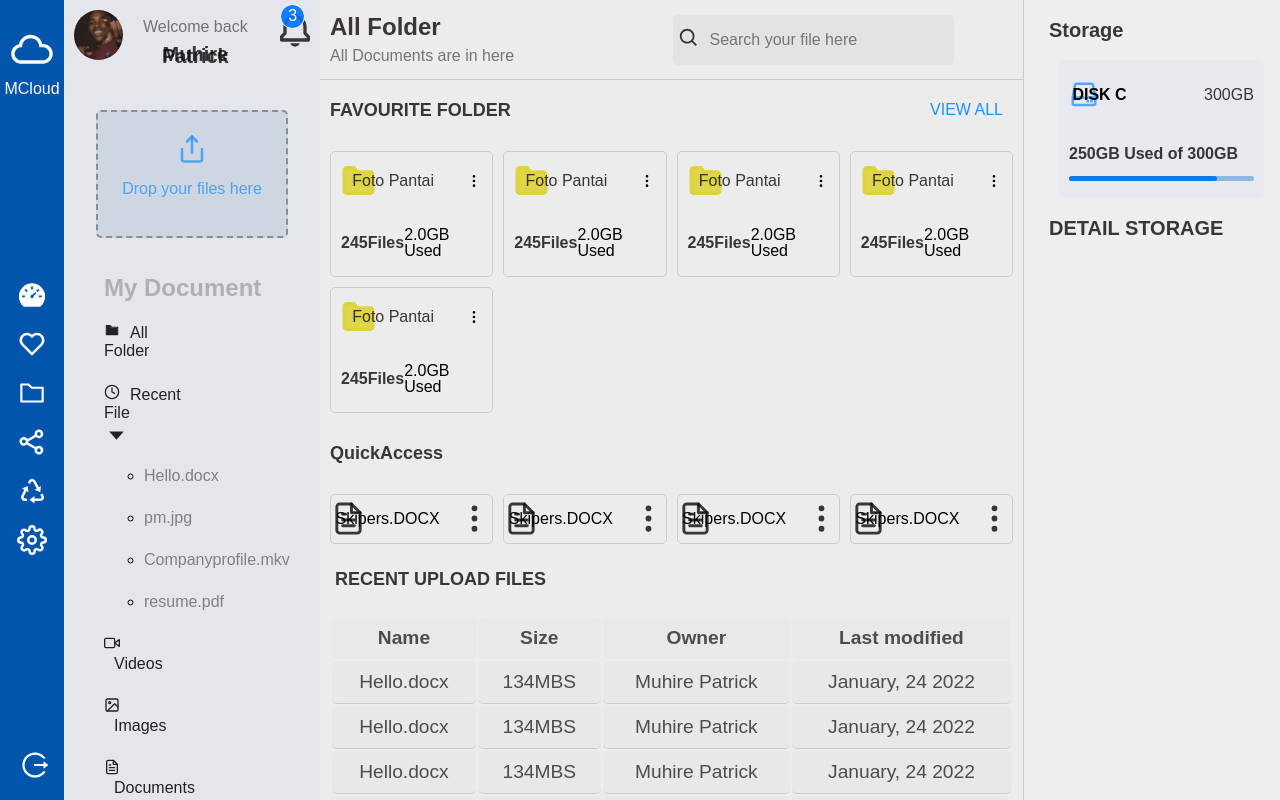
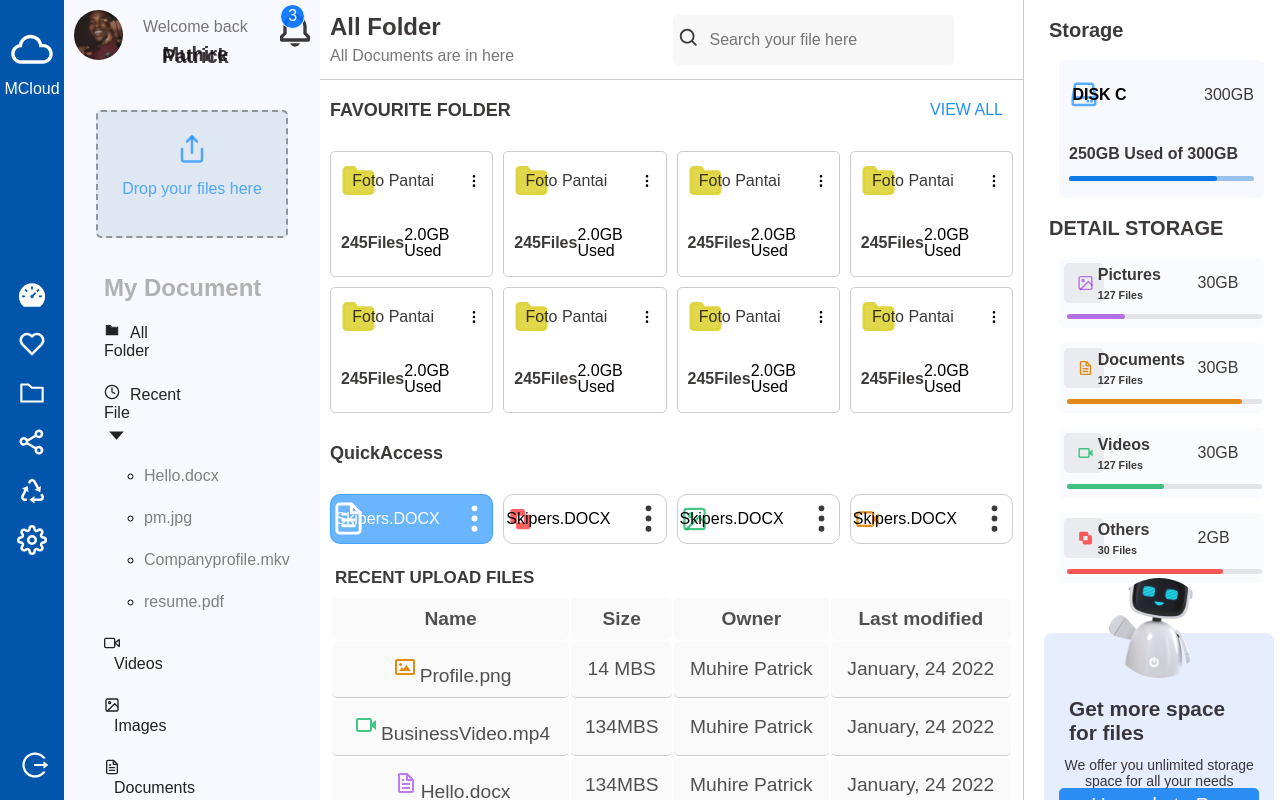
Before and after one commit to pmuhire/mcloud-fe, a React (Create React App) app: page / in a window 1280 px wide. Shown: the top 800 px of the page. Built offline with nearby package versions, Linux system fonts and the light colour scheme.

Commit message:
Done with dashboard boilerplate

```diff
--- a/src/components/dashboard/dashboard.css
+++ b/src/components/dashboard/dashboard.css
@@ -4,7 +4,7 @@
     position: relative;
     display: flex;
     justify-content: space-between;
-    background: #ececec;
+    background: #ffffff;
 }
 .dashboard .aside{
     width: 25%;
@@ -25,5 +25,8 @@
     top: 0;
     width: 20%;
     height: 100vh;
-    background: #eee;
+    background: rgb(255, 255, 255);
 }
+a{
+    cursor: pointer;
+}
--- a/src/components/favourites/favourites.jsx
+++ b/src/components/favourites/favourites.jsx
@@ -67,6 +67,39 @@ function Favourites() {
                         <p>2.0GB Used</p>
                     </div>
                 </div>
+                <div className="card">
+                    <div className="upper">
+                        <FiFolder style={styles} />
+                        <p>Foto Pantai</p>
+                        <FiMoreVertical />
+                    </div>
+                    <div className="lower">
+                        <h4>245Files</h4>
+                        <p>2.0GB Used</p>
+                    </div>
+                </div>
+                <div className="card">
+                    <div className="upper">
+                        <FiFolder style={styles} />
+                        <p>Foto Pantai</p>
+                        <FiMoreVertical />
+                    </div>
+                    <div className="lower">
+                        <h4>245Files</h4>
+                        <p>2.0GB Used</p>
+                    </div>
+                </div>
+                <div className="card">
+                    <div className="upper">
+                        <FiFolder style={styles} />
+                        <p>Foto Pantai</p>
+                        <FiMoreVertical />
+                    </div>
+                    <div className="lower">
+                        <h4>245Files</h4>
+                        <p>2.0GB Used</p>
+                    </div>
+                </div>
             </div>
         </div>
     )
--- a/src/components/navbar/navbar.css
+++ b/src/components/navbar/navbar.css
@@ -31,7 +31,7 @@
     justify-content: space-between;
     width: 80%;
     height: 50px;
-    background: #cccccc4b;
+    background: #cccccc27;
     margin: 10px 1px;
     border-radius: 5px;
 }
--- a/src/components/quikaccess/QuickAccess.jsx
+++ b/src/components/quikaccess/QuickAccess.jsx
@@ -1,31 +1,37 @@
 import React from 'react';
 import "./quickaccess.css";
-import { FiFileText, FiMoreVertical } from 'react-icons/fi';
+import { FiFileText, FiMoreVertical,FiImage } from 'react-icons/fi';
+import { BiExclude,BiVideo } from 'react-icons/bi';
 
-const styling = { color: "#130f0fd2", fontSize: "35px" }
+const iconStyleTwo = { color: '#e08003e7', fontSize: '30px',paddingLeft:"3px" };
+const iconStyleThree = { color: '#07b35dbd', fontSize: '30px',paddingLeft:"3px" };
+const iconStyleFour = { color: '#ff00009f', fontSize: '30px',paddingLeft:"3px" };
+
+const styling = { color: "#130f0fd2", fontSize: "35px" };
+const activeCard={ color: "#fff", fontSize: "35px" }
 
 const QuickAccess = () => {
   return (
     <div className='quick__access'>
       <h2>QuickAccess</h2>
       <div className="cards">
+        <div className="card active">
+          <FiFileText style={activeCard} />
+          <p>Skipers.DOCX</p>
+          <FiMoreVertical style={activeCard} />
+        </div>
         <div className="card">
-          <FiFileText style={styling} />
+          <BiExclude style={iconStyleFour} />
           <p>Skipers.DOCX</p>
           <FiMoreVertical style={styling} />
         </div>
         <div className="card">
-          <FiFileText style={styling} />
+          <FiImage style={iconStyleThree} />
           <p>Skipers.DOCX</p>
           <FiMoreVertical style={styling} />
         </div>
         <div className="card">
-          <FiFileText style={styling} />
-          <p>Skipers.DOCX</p>
-          <FiMoreVertical style={styling} />
-        </div>
-        <div className="card">
-          <FiFileText style={styling} />
+          <BiVideo style={iconStyleTwo} />
           <p>Skipers.DOCX</p>
           <FiMoreVertical style={styling} />
         </div>
--- a/src/components/quikaccess/quickaccess.css
+++ b/src/components/quikaccess/quickaccess.css
@@ -15,8 +15,13 @@
     align-items: center;
     justify-content: space-between;
     border: 1px solid #ccc;
-    border-radius: 5px;
+    border-radius: 10px;
     line-height: 1rem;
+}
+.quick__access .cards .active{
+    background: #379bffbd;
+    color: #fff;
+    border: 1px solid #379bffbd;
 }
 .quick__access .card p{
     margin-left: -3rem;
--- a/src/components/recentUploads/RecentUpload.jsx
+++ b/src/components/recentUploads/RecentUpload.jsx
@@ -1,5 +1,11 @@
 import React from 'react';
 import "./recentUpload.css"
+import { BiFile, BiExclude, BiVideo, BiImage } from 'react-icons/bi';
+
+const iconStyleOne = { color: '#8804e085', fontSize: '30px', padding: "3px" };
+const iconStyleTwo = { color: '#e08003e7', fontSize: '30px', padding: "3px" };
+const iconStyleThree = { color: '#07b35dbd', fontSize: '30px', padding: "3px" };
+const iconStyleFour = { color: '#ff00009f', fontSize: '30px', padding: "3px" };
 
 export default function RecentUpload() {
     return (
@@ -14,44 +20,56 @@ export default function RecentUpload() {
                 </tr>
                 <tr>
                     <td>
-                        Hello.docx
+                        <BiImage style={iconStyleTwo} /><span>Profile.png</span>
+                    </td>
+                    <td>14 MBS</td>
+                    <td>Muhire Patrick</td>
+                    <td>January, 24 2022</td>
+                </tr>
+                <tr>
+                    <td>
+                        <BiVideo style={iconStyleThree} /><span>BusinessVideo.mp4</span>
                     </td>
                     <td>134MBS</td>
                     <td>Muhire Patrick</td>
                     <td>January, 24 2022</td>
                 </tr>
                 <tr>
-                    <td>Hello.docx</td>
+                    <td>
+                        <BiFile style={iconStyleOne} /><span>Hello.docx</span>
+                    </td>
                     <td>134MBS</td>
                     <td>Muhire Patrick</td>
                     <td>January, 24 2022</td>
                 </tr>
                 <tr>
-                    <td>Hello.docx</td>
+                    <td>
+                        <BiExclude style={iconStyleFour} /><span>Hello.docx</span>
+                    </td>
                     <td>134MBS</td>
                     <td>Muhire Patrick</td>
                     <td>January, 24 2022</td>
                 </tr>
                 <tr>
-                    <td>Hello.docx</td>
+                    <td>
+                        <BiFile style={iconStyleOne} /><span>Hello.docx</span>
+                    </td>
                     <td>134MBS</td>
                     <td>Muhire Patrick</td>
                     <td>January, 24 2022</td>
                 </tr>
                 <tr>
-                    <td>Hello.docx</td>
+                    <td>
+                        <BiImage style={iconStyleTwo} /><span>Hello.docx</span>
+                    </td>
                     <td>134MBS</td>
                     <td>Muhire Patrick</td>
                     <td>January, 24 2022</td>
                 </tr>
                 <tr>
-                    <td>Hello.docx</td>
-                    <td>134MBS</td>
-                    <td>Muhire Patrick</td>
-                    <td>January, 24 2022</td>
-                </tr>
-                <tr>
-                    <td>Hello.docx</td>
+                    <td>
+                        <BiVideo style={iconStyleThree} /><span>Hello.docx</span>
+                    </td>
                     <td>134MBS</td>
                     <td>Muhire Patrick</td>
                     <td>January, 24 2022</td>
--- a/src/components/recentUploads/recentUpload.css
+++ b/src/components/recentUploads/recentUpload.css
@@ -3,7 +3,7 @@
 }
 .recent__uploads h2{
     color: #130f0fd2;
-    font-size: 18px;
+    font-size: 17px;
     margin-left: 15px;
 }
 table{
@@ -11,10 +11,11 @@ table{
     border-radius: 5px;
     border: none;
     padding: 10px;
+    margin-top: -1rem;
 }
 table td,
 table th{
-    background-color: #d6d6d62d;
+    background-color: #d6d6d623;
     color: #252525cb;
     font-size: 1.2rem;
     padding: 10px;
@@ -25,6 +26,3 @@ table td{
     text-align: center;
     border-bottom: 1px solid #ccc;
 }
-table td:first-child{
-    font-size: bold;
-}
--- a/src/components/storage/Storage.jsx
+++ b/src/components/storage/Storage.jsx
@@ -1,8 +1,14 @@
 import React from 'react';
 import "./storage.css";
-import { BiHdd } from 'react-icons/bi';
+import { BiHdd, BiFile, BiExclude, BiVideo } from 'react-icons/bi';
+import { FiImage } from 'react-icons/fi';
+import premium from "../../../public/premium.png"
 
 const headerFontStyles = { color: '#1e8fffbb', fontSize: '30px' };
+const iconStyleOne = { color: '#8804e085', fontSize: '20px', paddingLeft: "3px" };
+const iconStyleTwo = { color: '#e08003e7', fontSize: '20px', paddingLeft: "3px" };
+const iconStyleThree = { color: '#07b35dbd', fontSize: '20px', paddingLeft: "3px" };
+const iconStyleFour = { color: '#ff00009f', fontSize: '20px', paddingLeft: "3px" };
 export default function Storage() {
     return (
         <div className='storage_section'>
@@ -22,7 +28,92 @@ export default function Storage() {
             </div>
             <div className="detail_storage">
                 <h2>DETAIL STORAGE</h2>
+                <div className="detail_card">
+                    <div className="upper">
+                        <div className="icon">
+                            <FiImage style={iconStyleOne} />
+                        </div>
+                        <div className="text">
+                            <h3>Pictures</h3>
+                            <h6>127 Files</h6>
+                        </div>
+                        <div className="size">
+                            <p>30GB</p>
+                        </div>
+                    </div>
+                    <div className="lower">
+                        <div className="progres">
+                            <div className="covered four"></div>
+                        </div>
+                    </div>
 
+                </div>
+                <div className="detail_card">
+                    <div className="upper">
+                        <div className="icon">
+                            <BiFile style={iconStyleTwo} />
+                        </div>
+                        <div className="text">
+                            <h3>Documents</h3>
+                            <h6>127 Files</h6>
+                        </div>
+                        <div className="size">
+                            <p>30GB</p>
+                        </div>
+                    </div>
+                    <div className="lower">
+                        <div className="progres">
+                            <div className="covered three"></div>
+                        </div>
+                    </div>
+
+                </div>
+                <div className="detail_card">
+                    <div className="upper">
+                        <div className="icon">
+                            <BiVideo style={iconStyleThree} />
+                        </div>
+                        <div className="text">
+                            <h3>Videos</h3>
+                            <h6>127 Files</h6>
+                        </div>
+                        <div className="size">
+                            <p>30GB</p>
+                        </div>
+                    </div>
+                    <div className="lower">
+                        <div className="progres">
+                            <div className="covered two"></div>
+                        </div>
+                    </div>
+
+                </div>
+                <div className="detail_card">
+                    <div className="upper">
+                        <div className="icon">
+                            <BiExclude style={iconStyleFour} />
+                        </div>
+                        <div className="text">
+                            <h3>Others</h3>
+                            <h6>30 Files</h6>
+                        </div>
+                        <div className="size">
+                            <p>2GB</p>
+                        </div>
+                    </div>
+                    <div className="lower">
+                        <div className="progres">
+                            <div className="covered one"></div>
+                        </div>
+                    </div>
+
+                </div>
+            </div>
+            <div className="premium">
+                <img src={premium} alt="premium" />
+                <h2>Get more space for files</h2>
+                <p>We offer you unlimited storage space for all your needs</p>
+                <button>Upgrade to Pro</button>
             </div>
         </div>
     )
--- a/src/components/storage/storage.css
+++ b/src/components/storage/storage.css
@@ -38,3 +38,117 @@
     border-radius: 5px;
     height: 5px;
 }
+
+.detail_card{
+    width: 80%;
+    height: 70px;
+    border-radius: 5px;
+    margin: 5px 35px;
+    background: #3269ff07;
+    margin-bottom: 15px;
+}
+.detail_card .upper{
+    width: 100%;
+    height: 50%;
+    display: grid;
+    grid-template-columns: 15% 80% 5%;
+}
+.upper .icon{
+    background: #41414115;
+    display: flex;
+    align-items: center;
+    justify-content: center;
+    height: 40px;
+    width: 40px;
+    margin-top: 5px;
+    margin-left: 5px;
+    border-radius: 5px;
+}
+.upper .text{
+    margin-left: 0.5rem;
+}
+.upper .text h3{
+    margin-top: 0.5rem;
+    font-size: 16px;
+    color: #130f0fd2;
+}
+.upper .text h6{
+     margin-top: -0.7rem;
+     color: #130f0fd2;
+}
+
+.detail_card .lower{
+    width: 100%;
+    height: 30%;
+    /* background: red; */
+    position: relative;
+}
+.detail_card .lower .progres{
+    width: 95%;
+    height: 5px;
+    position: absolute;
+    left: 8px;
+    bottom: -5px;
+    background: #cccccc7e;
+    border-radius: 5px;
+}
+.lower .progres .covered{
+    height: 5px;
+    position: absolute;
+    border-radius: 5px;
+}
+.one{
+    width: 80%;
+    background: #ff00009f;
+}
+.two{
+    width: 50%;
+    background: #07b35dbd;
+}
+.three{
+    width: 90%;
+    background: #e08003e7;
+}
+.four{
+    width: 30%;
+    background: #8804e085;
+}
+
+.premium{
+    width: 90%;
+    height: 220px;
+    border-radius: 8px;
+    margin: 50px 20px;
+    background: #3269ff1f;
+    display: flex;
+    flex-direction: column;
+    align-items: center;
+    justify-content: center;
+    position: relative;
+}
+.premium img{
+    margin-top: -8rem;
+    width: 100px;
+    height: 100px;
+}
+.premium h2{
+    color: #130f0fd2;
+    font-size: 1.3rem;
+}
+.premium p{
+    text-align: center;
+    font-size: 14px;
+    margin: -0.5rem 10px;
+    color: #130f0fd2;
+}
+.premium button{
+    width: 200px;
+    height: 35px;
+    position: absolute;
+    bottom: 30px;
+    color: #fff;
+    background: #0a7ef1da;
+    font-size: 20px;
+    border-radius: 5px;
+    border: none;
+}
```
Also changed, not shown: public/premium.png (added).
